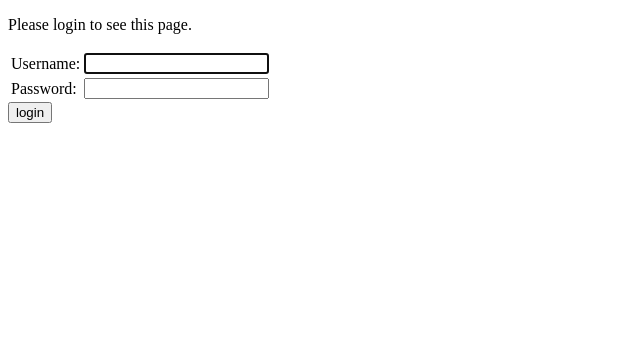
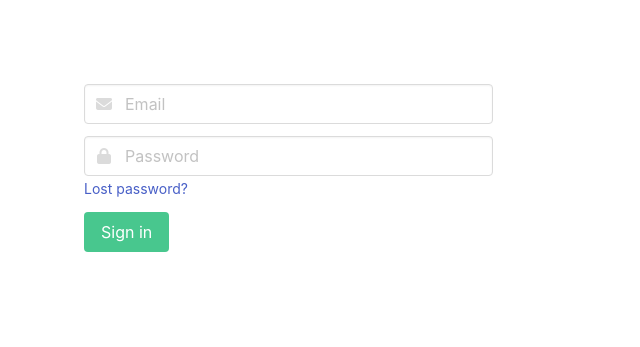
Before and after one commit to dandavison/_owldock, a Django app: page /accounts/login/?next=/ in a window 1280 px wide. Shown: the top 347 px of the page, without its empty margins (0-640 px from the left). Run offline with Django 3.2, Linux system fonts and the light colour scheme; some libraries are stand-ins or nearby versions.

Commit message:
Make login form HTML template

```diff
--- a/backend/app/templates/base.html
+++ b/backend/app/templates/base.html
@@ -11,8 +11,11 @@
       type="image/x-icon"
       href="{% static 'favicon.ico' %}"
     />
+    {% block head_extra %}{% endblock %}
   </head>
   <body>
-    {% block content %}{% endblock %}
+    <section class="section">
+      {% block content %}{% endblock %}
+    </section>
   </body>
 </html>
--- a/backend/app/templates/registration/login.html
+++ b/backend/app/templates/registration/login.html
@@ -1,38 +1,58 @@
 {% extends "base.html" %}
+
+{% block head_extra %}
+  <link rel="stylesheet" href="https://cdn.jsdelivr.net/npm/bulma@0.9.1/css/bulma.min.css">
+  <script src="https://kit.fontawesome.com/154bc0449d.js" crossorigin="anonymous"></script>
+{% endblock %}
+
 
 {% block content %}
 
 {% if form.errors %}
+<section class="section">
   <p>Your username and password didn't match. Please try again.</p>
+</section>
 {% endif %}
 
 {% if next %}
 {% if user.is_authenticated %}
+<section class="section">
   <p>Your account doesn't have access to this page. To proceed,
     please login with an account that has access.</p>
-    {% else %}
-    <p>Please login to see this page.</p>
+</section>
 {% endif %}
 {% endif %}
 
+<section class="section">
+  <div class="columns">
     <form method="post" action="{% url 'login' %}">
       {% csrf_token %}
-<table>
-<tr>
-    <td>{{ form.username.label_tag }}</td>
-    <td>{{ form.username }}</td>
-</tr>
-<tr>
-    <td>{{ form.password.label_tag }}</td>
-    <td>{{ form.password }}</td>
-</tr>
-</table>
+      <div class="field">
+        <p class="control has-icons-left has-icons-right">
+          <input class="input" type="email" placeholder="Email" name="username">
+          <span class="icon is-small is-left">
+            <i class="fas fa-envelope"></i>
+          </span>
+        </p>
+      </div>
+      <div class="field">
+        <p class="control has-icons-left">
+          <input class="input" type="password" placeholder="Password" name="password">
+          <span class="icon is-small is-left">
+            <i class="fas fa-lock"></i>
+          </span>
+        <small><a href="{% url 'password_reset' %}" tabindex="-1">Lost password?</a></small>
+        </p>
+      </div>
+      <div class="field">
+        <p class="control">
+          <input class="button is-success" type="submit" value="Sign in">
+        </p>
+      </div>
 
-<input type="submit" value="login">
       <input type="hidden" name="next" value="{{ next }}">
     </form>
-
-{# Assumes you setup the password_reset view in your URLconf #}
-{% comment %} <p><a href="{% url 'password_reset' %}">Lost password?</a></p> {% endcomment %}
+  </div>
+</section>
 
 {% endblock %}
```
Lines whose indentation alone changed are shown as unchanged.
